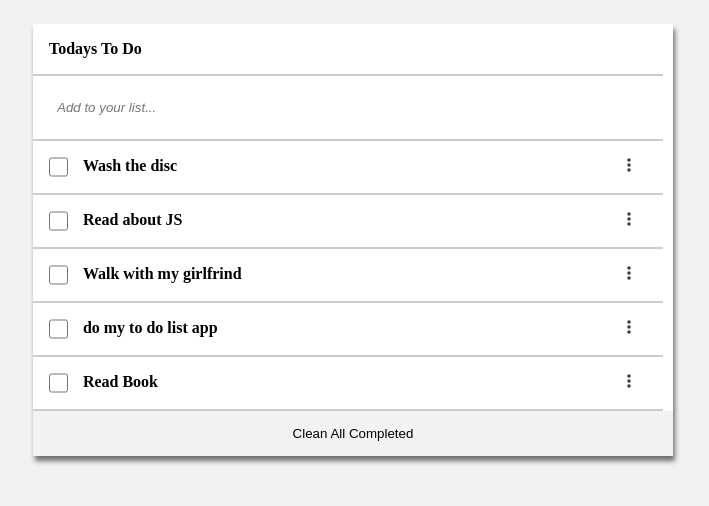
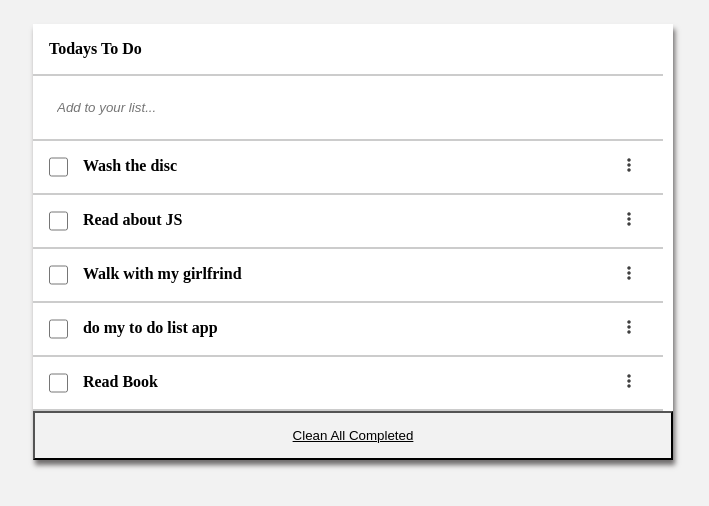
Before and after one commit to melashu/To-do-list, a website built with webpack: page src/index.html in a window 1280 px wide. In both pictures the pointer is over the button "Clean All Completed". Shown: the whole page, without its empty margins (287-996 px from the left). Built offline with nearby package versions, Linux system fonts and the light colour scheme.

Commit message:
Add hover effect to link

```diff
--- a/src/style.css
+++ b/src/style.css
@@ -65,7 +65,10 @@ input[type="checkbox"] {
   text-align: center;
   width: 100%;
   box-sizing: border-box;
-  border: none;
   background-color: #f2f2f2;
   cursor: pointer;
 }
+
+.clean:hover{
+  text-decoration: underline;
+}
```
